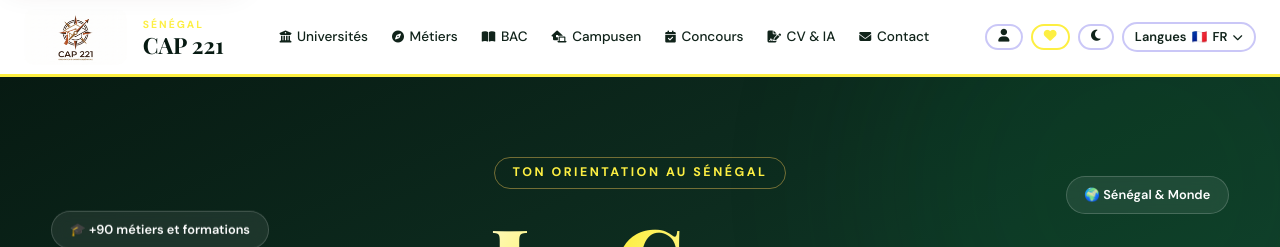
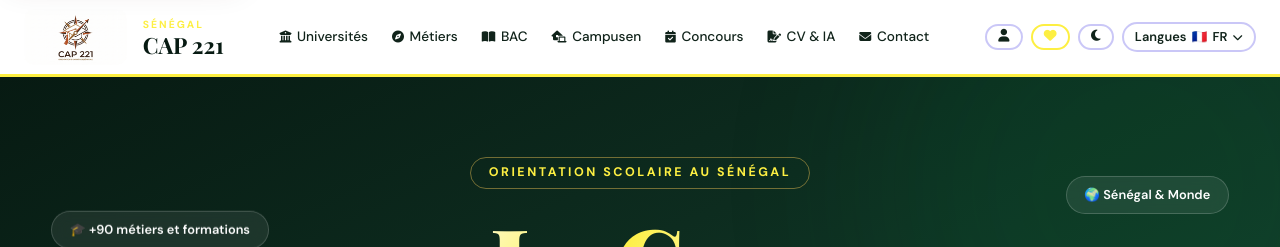
Before and after one commit to fallbadou15-collab/CAP-221, a website: page index.html in a window 1280 px wide. Shown: the top 247 px of the page. Drawn offline with nearby package versions, Linux system fonts and the light colour scheme.

Commit message:
Restaure le texte d accueil

```diff
--- a/index.html
+++ b/index.html
@@ -306,7 +306,7 @@
           </div>
           <div class="hero-content">
             <div class="hero-eyebrow" data-i18n="hero.eyebrow">
-              Ton orientation au Sénégal
+              Orientation scolaire au Sénégal
             </div>
             <h1 class="hero-title">
               <span data-i18n="hero.title1">Le Cap</span><br /><em
--- a/js/code.js
+++ b/js/code.js
@@ -934,7 +934,7 @@ const translations = {
     fr: {
         flag: '🇫🇷', code: 'FR', dir: 'ltr', data: {
             'nav.home': 'Accueil', 'nav.univ': 'Universités', 'nav.explore': 'Métiers', 'nav.revisions': 'BAC', 'nav.campusen': 'Campusen', 'nav.concours': 'Concours', 'nav.fav': 'Favoris', 'nav.about': 'À propos', 'nav.contact': 'Contact', 'nav.generator': 'CV & IA', 'lang.label': 'Langues',
-            'hero.eyebrow': 'Ton orientation au Sénégal', 'hero.title1': 'Le Cap', 'hero.title2': 'vers la', 'hero.title3': 'Réussite',
+            'hero.eyebrow': 'Orientation scolaire au Sénégal', 'hero.title1': 'Le Cap', 'hero.title2': 'vers la', 'hero.title3': 'Réussite',
             'hero.sub': "Découvrez les universités du Sénégal, les métiers d'avenir, et préparez-vous avec les sujets officiels du Baccalauréat.",
             'hero.cta1': 'Universités', 'hero.cta3': 'Préparer le BAC', 'hero.cta4': 'Contact', 'hero.search.label': 'Rechercher un métier ou une formation', 'hero.search.placeholder': 'Ex. développeur, médecine, droit…', 'hero.search.button': 'Rechercher', 'hero.scroll': 'Découvrir',
             'hero.badge1': '+90 métiers et formations', 'hero.badge2': 'Sénégal & Monde', 'hero.badge3': 'Sujets BAC Officiels',
```
